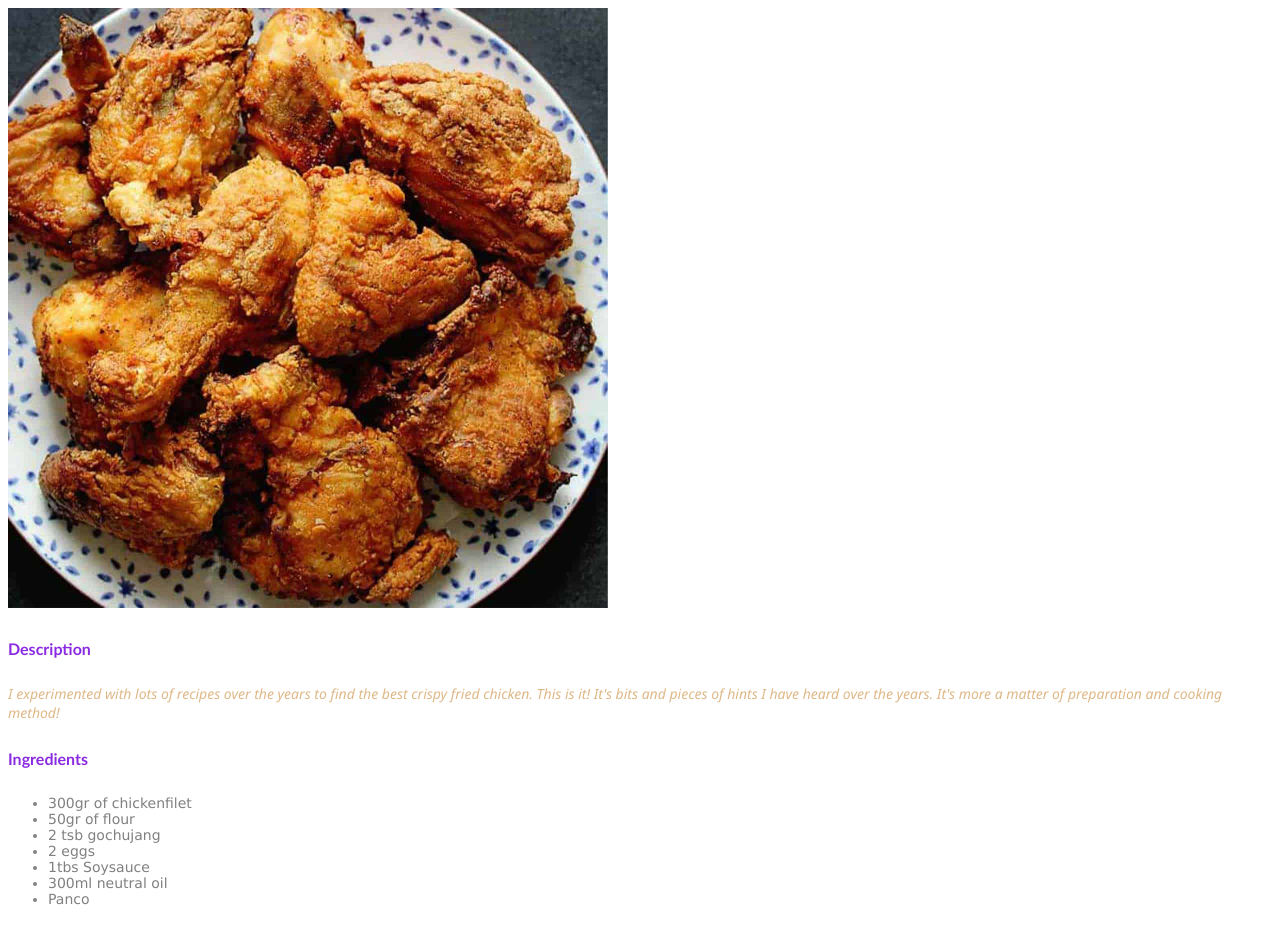
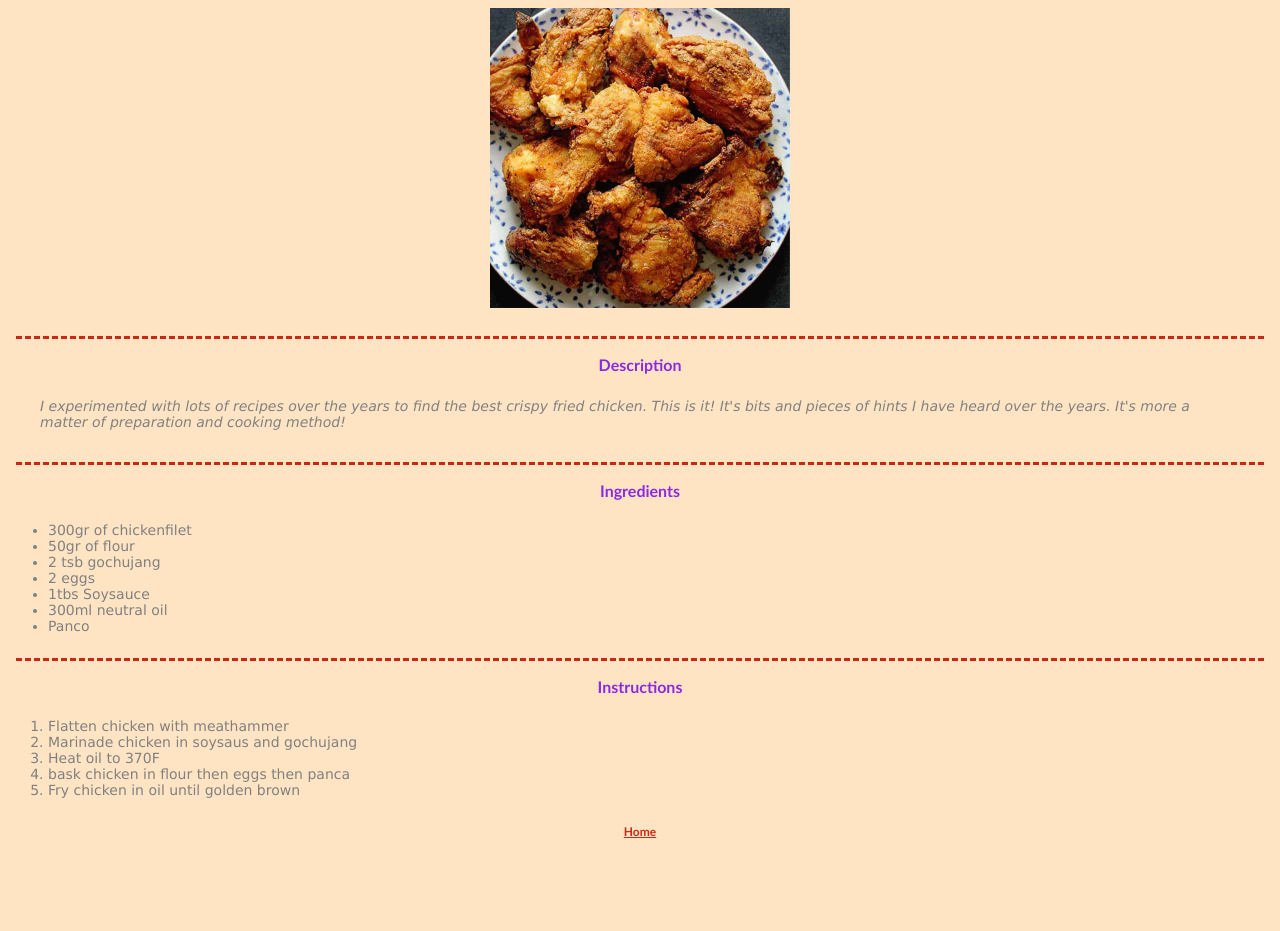
Before and after one commit to Borgwarg/odin_recipes, a plain HTML site: page recipes/fried_chicken.html in a window 1280 px wide. Shown: the part 69-1000 px from the top of the page. After the commit the page ends 917 px from the top, so only its background shows below. Drawn offline with Linux system fonts and the light colour scheme.

Commit message:
Add classes in order to properly style through CSS Update stylesheet

```diff
--- a/recipes/fried_chicken.html
+++ b/recipes/fried_chicken.html
@@ -7,14 +7,16 @@
     </head>
     <body>
         <h3>Fried Chicken</h3>
-        <img src="../images/fried_chicken.jpg" alt="Fried Chicken on a Plate" height="600" width="600">
+        <div class="photocontainer">
+            <img src="../images/fried_chicken.jpg" alt="Fried Chicken on a Plate" height="600" width="600">
+        </div>
 
-        <h5>Description</h5>
+        <h5 class="subtitle">Description</h5>
         <p class="description">I experimented with lots of recipes over the years to find the best crispy fried chicken.
             This is it! It's bits and pieces of hints I have heard over the years.
             It's more a matter of preparation and cooking method!</p>
 
-        <h5>Ingredients</h5>
+        <h5 class="subtitle">Ingredients</h5>
         <ul>
             <li>300gr of chickenfilet</li>
             <li>50gr of flour</li>
@@ -25,7 +27,7 @@
             <li>Panco</li>
         </ul>
 
-        <h5>Instructions</h5>
+        <h5 class="subtitle">Instructions</h5>
         <ol>
             <li>Flatten chicken with meathammer</li>
             <li>Marinade chicken in soysaus and gochujang</li>
@@ -34,5 +36,7 @@
             <li>Fry chicken in oil until golden brown</li>
         </ol>
 
-        <a class="return_home" href="../index.html">Home</a>
+        <div class="linkcontainer">
+            <a class="return_home" href="../index.html">Home</a>
+        </div>
 </html>
--- a/style.css
+++ b/style.css
@@ -1,15 +1,46 @@
+* {
+    background-color: bisque;
+}
+
 h1 {
     background-color: rgb(204, 38, 23);
     color: grey;
     text-align: center;
+    padding: 8px;
     font-family:'Gill Sans', 'Gill Sans MT', Calibri, 'Trebuchet MS', sans-serif;
 }
 
+.recipes {
+    text-align: center;
+}
+
+.subtitle {
+    text-align: center;
+    padding: 8px;
+    padding-top: 16px;
+    border-top: dashed rgb(204, 38, 23);
+}
+
+.photocontainer {
+    text-align: center;
+}
+
+img {
+    width: 300px;
+    height: auto;
+}
+
 .recipe {
-    color: blueviolet;
+    color: rgb(204, 38, 23);
     font-family: 'Franklin Gothic Medium', 'Arial Narrow', Arial, sans-serif;
     text-align: center;
     font-weight: bold;
+    display: block;
+    padding: 8px;
+}
+
+a:hover {
+    color: blueviolet;
 }
 
 h3 {
@@ -23,24 +54,43 @@ h5 {
     color: blueviolet;
     font-family: 'Gill Sans', 'Gill Sans MT', Calibri, 'Trebuchet MS', sans-serif;
     font-size: 16px;
+    margin: 8px;
 }
 
 .description {
     font-style: italic;
-    font-family: 'Segoe UI', Tahoma, Geneva, Verdana, sans-serif;
-    color: burlywood;
+    font-family: 'Lucida Sans', 'Lucida Sans Regular', 'Lucida Grande', 'Lucida Sans Unicode', Geneva, Verdana, sans-serif;
+    color: grey;
     font-size: 14px;
 }
+
+p {
+    border: 0px;
+    padding: 8px 24px;
+    margin: 8px;
+}
+
 
 ul, ol {
     color: grey;
     font-family:'Lucida Sans', 'Lucida Sans Regular', 'Lucida Grande', 'Lucida Sans Unicode', Geneva, Verdana, sans-serif;
     font-weight: 100;
     font-size: 14px;
+
+}
+
+.linkcontainer {
+    margin-top: 24px;
+    text-align: center;
 }
 
 .return_home {
     color: rgb(204, 38, 23);
     font-size: 12px;
     font-weight: 600;
+    font-family: 'Gill Sans', 'Gill Sans MT', Calibri, 'Trebuchet MS', sans-serif;
 }
+
+.subtitle {
+    margin-top: 24px;
+}
```
Also changed, not shown: index.html (+5 -3 lines), pasta_aglio_e_olio.html (deleted, +0 -37 lines), recipes/fried_rice.html (+9 -5 lines), recipes/pasta_aglio_e_olio.html (+10 -7 lines).
